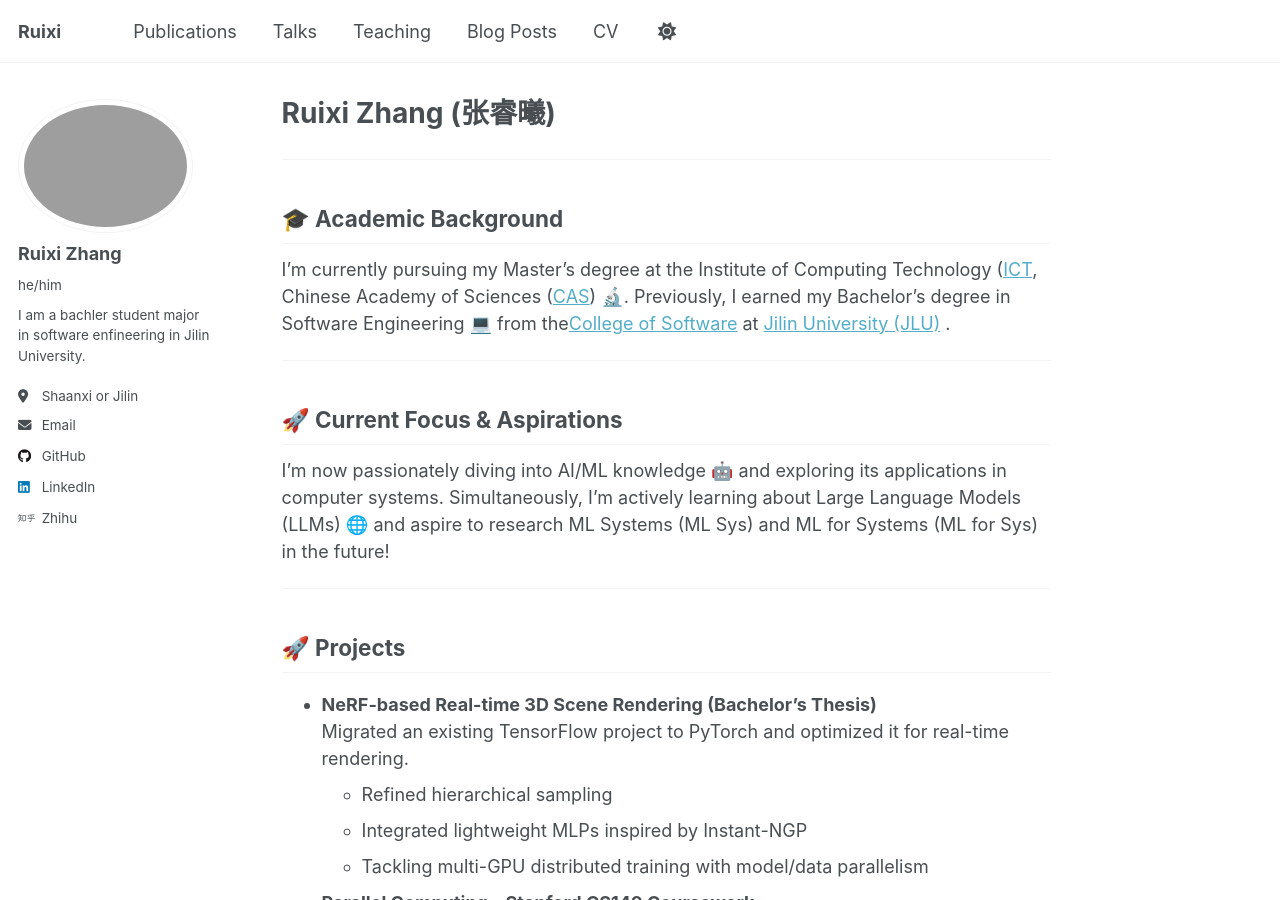
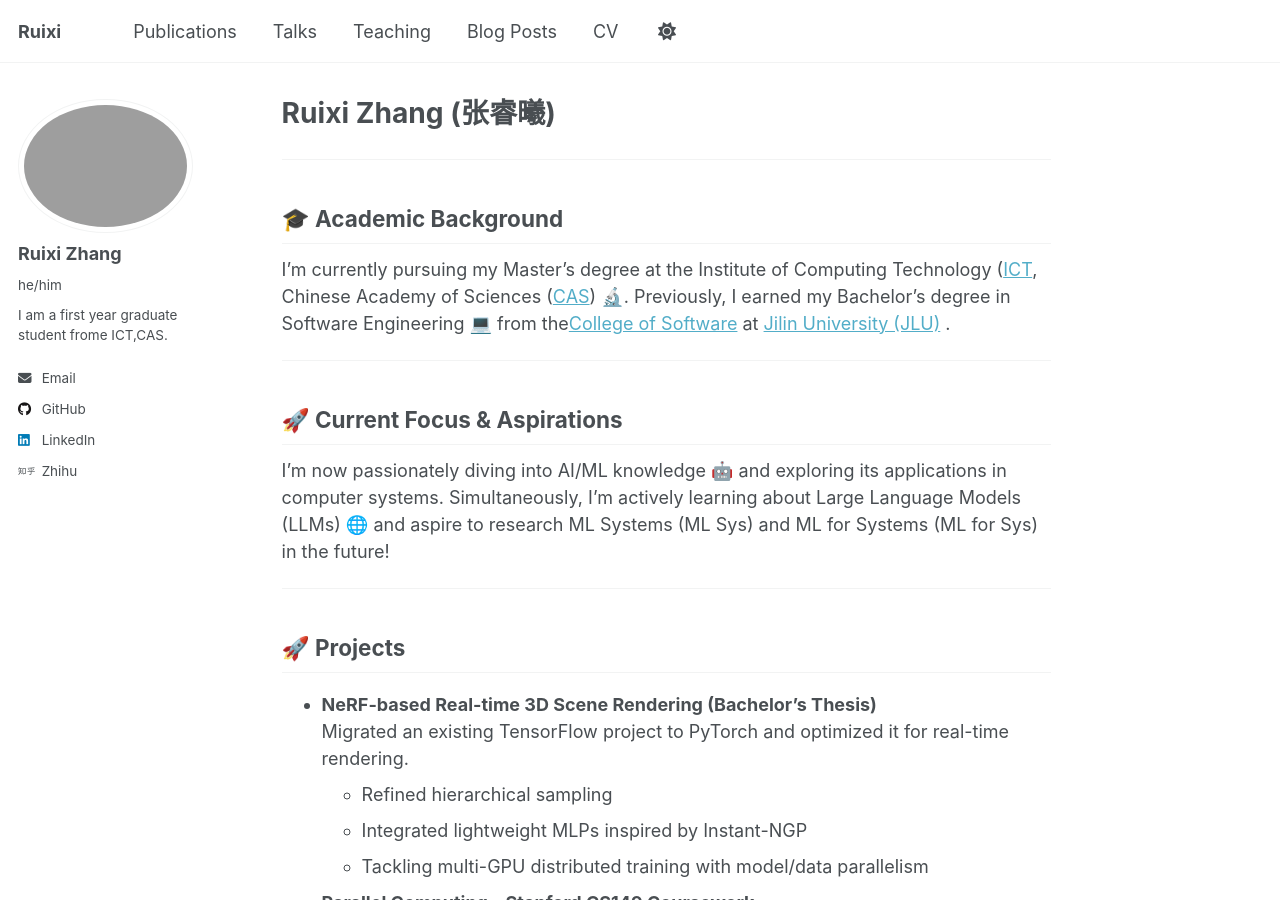
Before and after one commit to RuixiZhang0906/RuixiZhang0906.github.io, a Jekyll site: the page built from _pages/about.md, in a window 1280 px wide and 900 px high. Built offline with Jekyll 4.4.1, drawn with Linux system fonts in a browser that asks for light colours.

Commit message:
Update _config.yml

```diff
--- a/_config.yml
+++ b/_config.yml
@@ -25,8 +25,8 @@ author:
   avatar           : "photo20250416.png"
   name             : "Ruixi Zhang"
   pronouns         : "he/him"# example: "she/her"
-  bio              : "I am a bachler student major in software enfineering in Jilin University."
-  location         : "Shaanxi or Jilin"
+  bio              : "I am a first year graduate student frome ICT,CAS."
+  # location         : "Shaanxi or Jilin"
   employer         : # "Red Brick University"
   uri              : # URL
   email            : "zhangrx0906@163.com"
```
